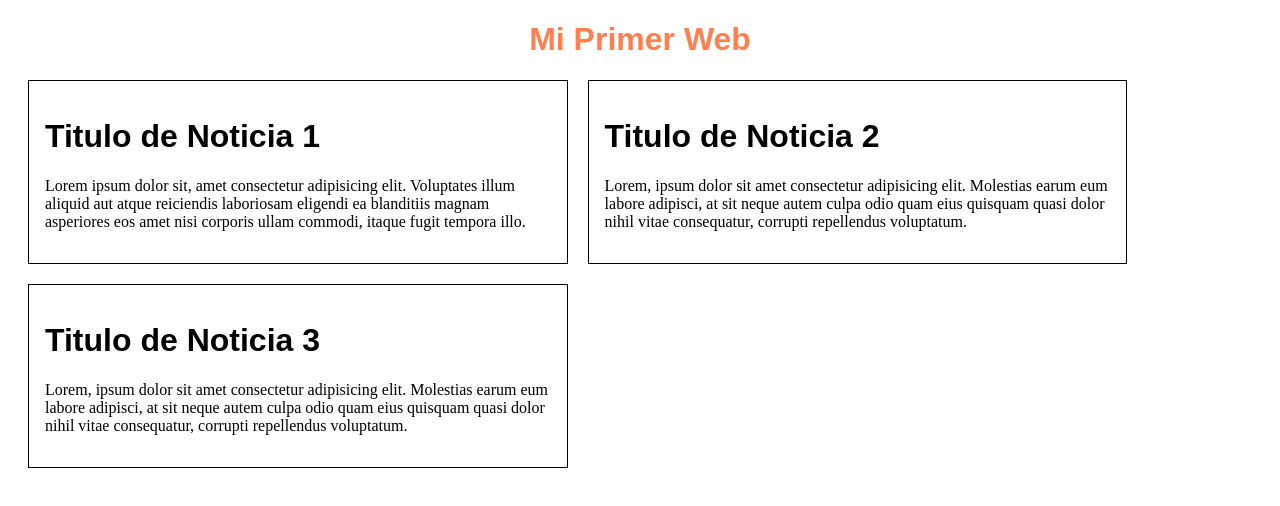
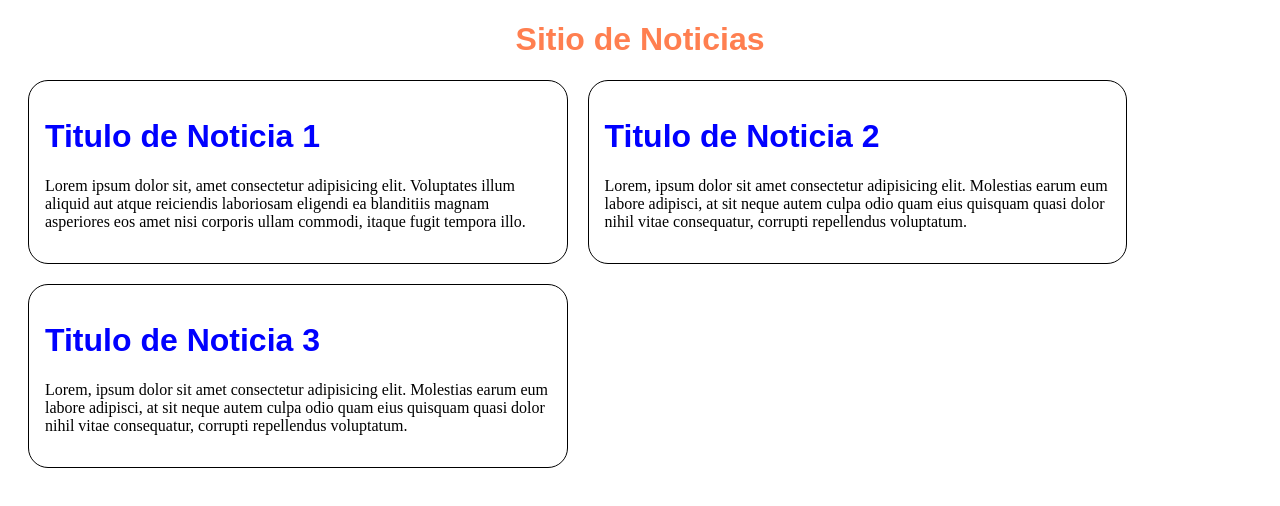
Before and after one commit to adiaznic/clase-2, a plain HTML site: page index.html in a window 1280 px wide. Drawn offline with Linux system fonts and the light colour scheme.

Commit message:
Version 1.1

```diff
--- a/estilo.css
+++ b/estilo.css
@@ -13,11 +13,12 @@ text-align: center;
     margin-bottom: 20px;
     float: left;
     margin-left: 20px;
+    border-radius: 20px;
 
 
 }
 
 #contenedor h1 {
-    color:#000;
+    color:blue;
     text-align: left;
 }
--- a/index.html
+++ b/index.html
@@ -8,7 +8,7 @@
     <title>Web Page</title>
 </head>
 <body>
-    <h1>Mi Primer Web</h1>
+    <h1>Sitio de Noticias</h1>
     <div id="contenedor">
         <h1>Titulo de Noticia 1</h1>
         <p>Lorem ipsum dolor sit, amet consectetur adipisicing elit. Voluptates illum aliquid aut atque reiciendis laboriosam eligendi ea blanditiis magnam asperiores eos amet nisi corporis ullam commodi, itaque fugit tempora illo.</p>
```
